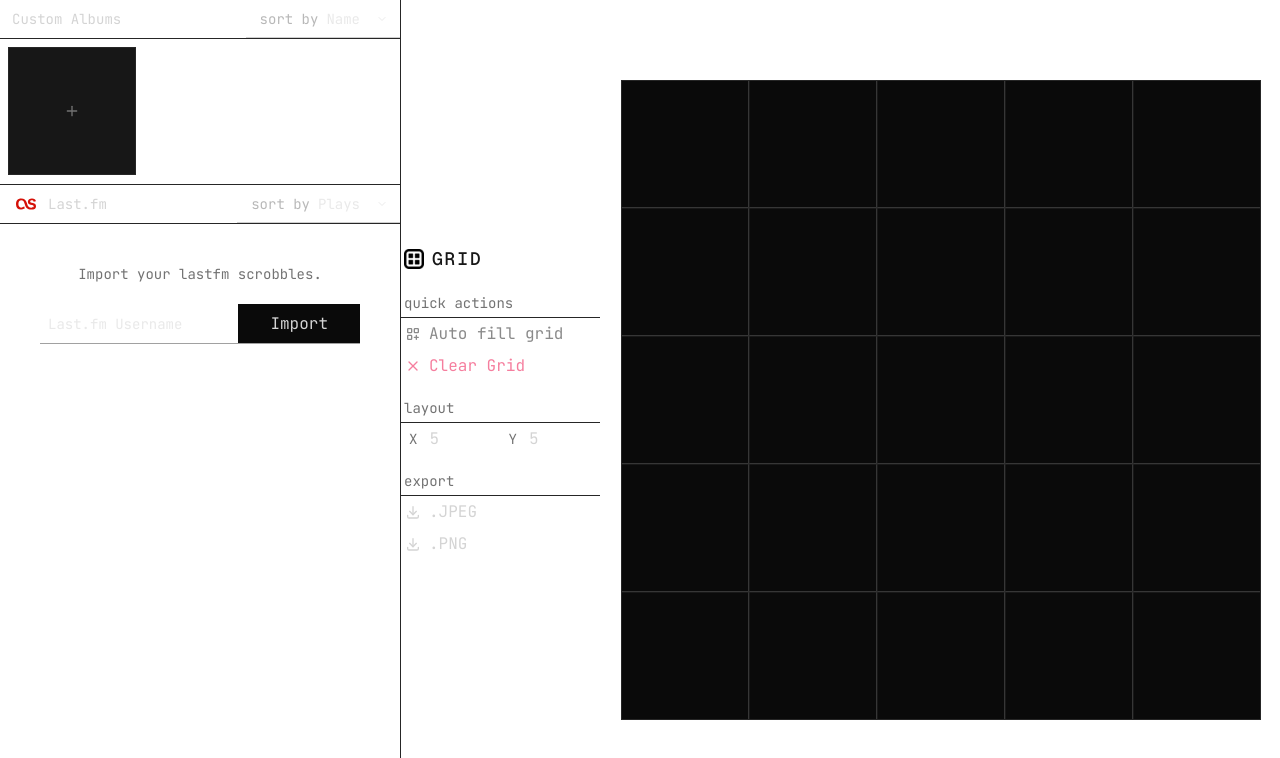
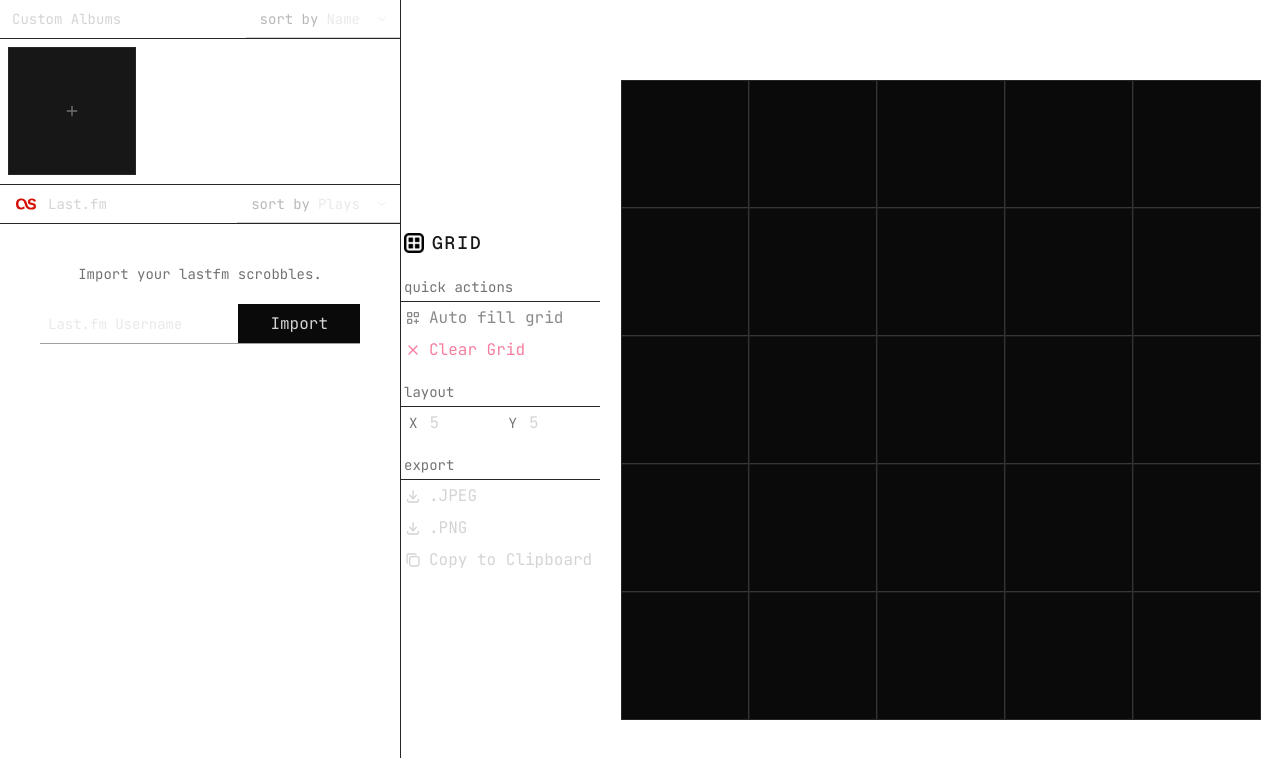
Before and after one commit to dylanbr0wn/grid, a Next.js app: page / in a window 1280 px wide. Shown: the top 758 px of the page. Built offline with nearby package versions, Linux system fonts and the light colour scheme; what arktype would draw is missing.

Commit message:
copy to clipboard

```diff
--- a/src/components/menu.tsx
+++ b/src/components/menu.tsx
@@ -3,7 +3,12 @@
 import { useState } from "react";
 import NumberInput from "@/components/number-input";
 import { cn } from "@/lib/util";
-import { IconDownload, IconLayoutGridAdd, IconX } from "@tabler/icons-react";
+import {
+  IconCopy,
+  IconDownload,
+  IconLayoutGridAdd,
+  IconX,
+} from "@tabler/icons-react";
 import Image from "next/image";
 import {
   CustomAlbum,
@@ -13,7 +18,7 @@ import {
 } from "@/lib/albums";
 import { AnimatePresence } from "motion/react";
 import * as motion from "motion/react-client";
-import { gridToJpeg, gridToPng } from "@/lib/export";
+import { gridToBlob, gridToJpeg, gridToPng } from "@/lib/export";
 import { useAlbumsStore } from "@/lib/albums-store";
 import { useGridStore } from "@/lib/session-store";
 
@@ -58,7 +63,11 @@ async function downloadGrid(
 }
 
 export default function Menu() {
-  const [loading, setLoading] = useState(false);
+  const [loading, setLoading] = useState({
+    jpeg: false,
+    png: false,
+    copy: false,
+  });
 
   const albums = useAlbumsStore((state) => state.albums);
   const setAlbums = useAlbumsStore((state) => state.setAlbums);
@@ -69,14 +78,40 @@ export default function Menu() {
 
   async function download(type: "jpeg" | "png" = "jpeg") {
     if (!columns || !rows) return;
-    setLoading(true);
+    setLoading((prev) => ({ ...prev, [type]: true }));
     try {
       await downloadGrid(columns, rows, type);
     } catch (e) {
       console.error(e);
     }
 
-    setLoading(false);
+    setLoading((prev) => ({ ...prev, [type]: false }));
+  }
+
+  async function copyToClipboard() {
+    if (!columns || !rows) return;
+    setLoading((prev) => ({ ...prev, copy: true }));
+    try {
+      const node = document.getElementById("fm-grid");
+      const dpr = window.devicePixelRatio;
+      if (!node) return;
+      const blob = await gridToBlob(
+        node,
+        columns * 128 * dpr + 16,
+        rows * 128 * dpr + 16,
+      );
+      if (blob) {
+        await navigator.clipboard.write([
+          new ClipboardItem({ "image/png": blob }),
+        ]);
+      } else {
+        console.error("Failed to generate image blob for clipboard.");
+      }
+    } catch (e) {
+      console.error(e);
+    } finally {
+      setLoading((prev) => ({ ...prev, copy: false }));
+    }
   }
 
   function handleAutoLoad() {
@@ -293,22 +328,31 @@ export default function Menu() {
               Export
             </div>
             <button
-              disabled={loading}
+              disabled={loading.jpeg}
               onClick={() => download("jpeg")}
               className=" border-l border-transparent hover:border-white p-1 text-base text-neutral-300 disabled:opacity-50 hover:bg-neutral-900 data-[loading=true]:cursor-wait data-[loading=true]:bg-neutral-900 flex items-center gap-2"
               data-loading={loading}
             >
               <IconDownload className="size-4" />
-              <span>{loading ? "Loading..." : ".JPEG"}</span>
+              <span>{loading.jpeg ? "Loading..." : ".JPEG"}</span>
             </button>
             <button
-              disabled={loading}
+              disabled={loading.png}
               onClick={() => download("png")}
               className=" border-l border-transparent hover:border-white p-1 text-base text-neutral-300 disabled:opacity-50 hover:bg-neutral-900 data-[loading=true]:cursor-wait data-[loading=true]:bg-neutral-900 flex items-center gap-2"
               data-loading={loading}
             >
               <IconDownload className="size-4" />
-              <span>{loading ? "Loading..." : ".PNG"}</span>
+              <span>{loading.png ? "Loading..." : ".PNG"}</span>
+            </button>
+            <button
+              disabled={loading.png}
+              onClick={copyToClipboard}
+              className=" border-l border-transparent hover:border-white p-1 text-base text-neutral-300 disabled:opacity-50 hover:bg-neutral-900 data-[loading=true]:cursor-wait data-[loading=true]:bg-neutral-900 flex items-center gap-2"
+              data-loading={loading}
+            >
+              <IconCopy className="size-4" />
+              <span>{loading.copy ? "Loading..." : "Copy to Clipboard"}</span>
             </button>
           </div>
         </div>
--- a/src/lib/export.ts
+++ b/src/lib/export.ts
@@ -30,3 +30,18 @@ export async function gridToPng(node: HTMLElement, width: number, height: number
     },
   });
 }
+
+export async function gridToBlob(node: HTMLElement, width: number, height: number) {
+  return await htmlToImage.toBlob(node, {
+    canvasHeight: height,
+    canvasWidth: width,
+    backgroundColor: "#000000",
+    imagePlaceholder: PLACEHOLDER_IMG,
+    quality: 1,
+    type: "image/png",
+    includeQueryParams: true,
+    filter: (node) => {
+      return !(node as HTMLElement).classList?.contains("no-export");
+    }
+  });
+}
```
